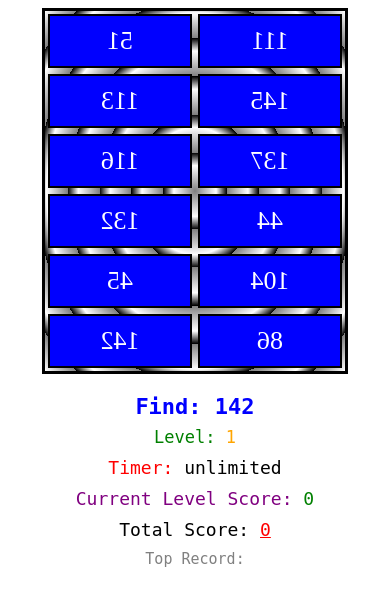
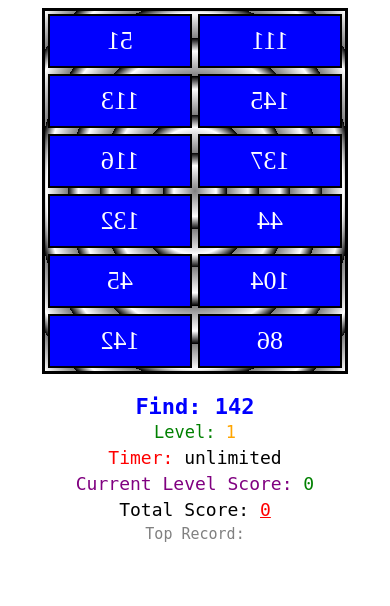
Before and after one commit to DennisIlyaev/NumberGameV2, a PHP site: page / in a window 390 px wide. Shown: the top 606 px of the page. Run offline with PHP 8.4, Linux system fonts and the light colour scheme.

Commit message:
slight margin reduction

```diff
--- a/style.css
+++ b/style.css
@@ -56,7 +56,7 @@
     #level {
         font-size: 17px;
         text-align: center;
-        margin-top: 8px;
+        margin-top: 3px;
         color: green;
         font-family: monospace;
     }
@@ -66,7 +66,7 @@
     #timer {
         font-size: 18px;
         text-align: center;
-        margin-top: 10px;
+        margin-top: 5px;
         color: red;
         font-family: monospace;
     }
@@ -77,7 +77,7 @@
     #score {
         font-size: 18px;
         text-align: center;
-        margin-top: 10px;
+        margin-top: 5px;
         color: purple;
         font-family: monospace;
     }
@@ -89,7 +89,7 @@
     #total {
         font-size: 18px;
         text-align: center;
-        margin-top: 10px;
+        margin-top: 5px;
         font-family: monospace;
     }
 
@@ -101,7 +101,7 @@
     #record {
         font-size: 15px;
         text-align: center;
-        margin-top: 10px;
+        margin-top: 5px;
         font-family: monospace;
         color: gray;
     }
@@ -169,7 +169,7 @@
     #level {
         font-size: 13px;
         text-align: center;
-        margin-top: 8px;
+        margin-top: 3px;
         color: green;
         font-family: monospace;
     }
@@ -179,7 +179,7 @@
     #timer {
         font-size: 14px;
         text-align: center;
-        margin-top: 10px;
+        margin-top: 5px;
         color: red;
         font-family: monospace;
     }
@@ -211,7 +211,7 @@
     #record {
         font-size: 13px;
         text-align: center;
-        margin-top: 10px;
+        margin-top: 5px;
         font-family: monospace;
         color: gray;
     }
```
